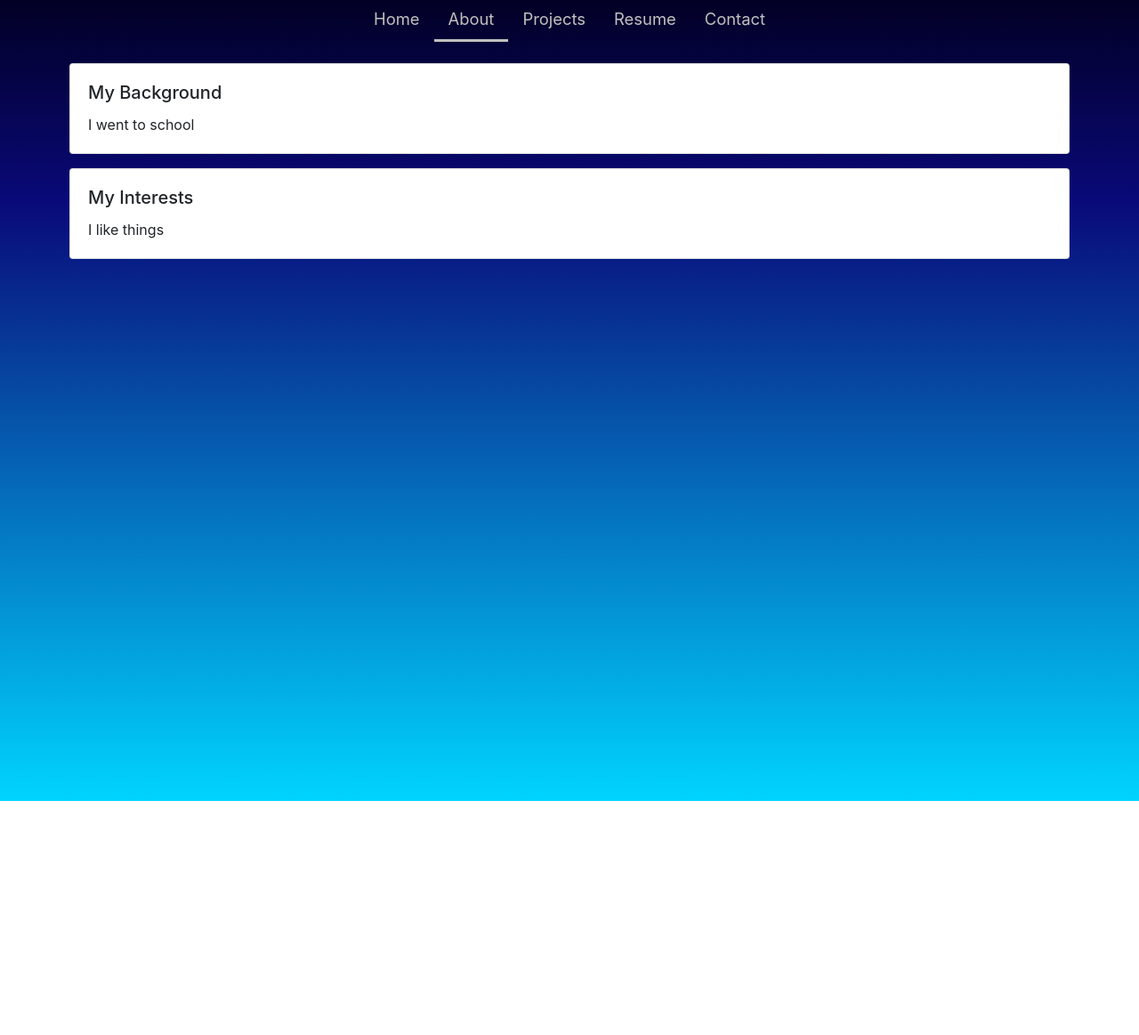
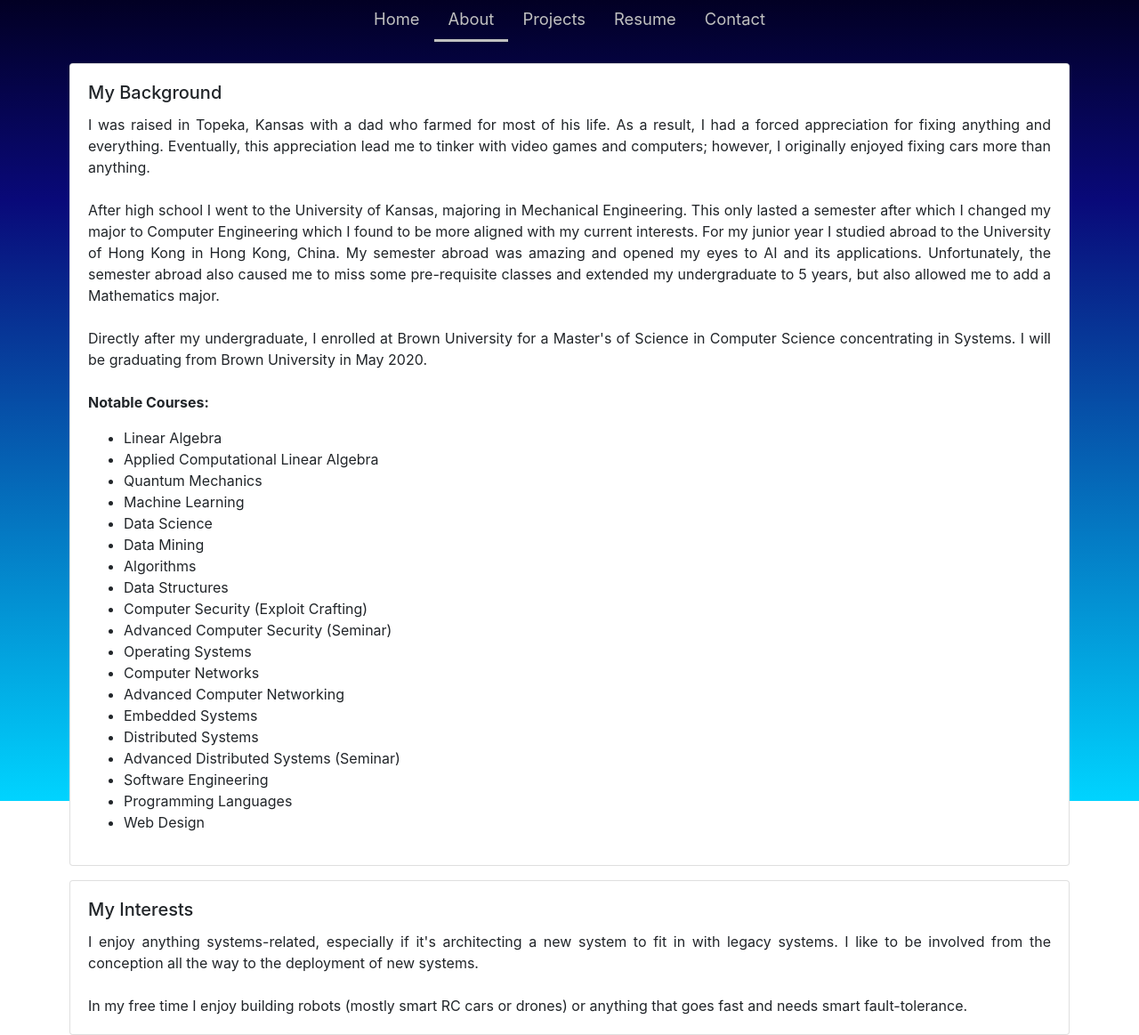
Before and after one commit to Jnrolfe/jnrolfe.github.io, a Jekyll site: the page built from about.html, in a window 1280 px wide. Shown: the whole page at 89% size. Built offline with Jekyll 4.4.1, drawn with Linux system fonts in a browser that asks for light colours; before the commit the page ends 900 px from its top, so only the background shows below that.

Commit message:
first draft on about sections

```diff
--- a/about.html
+++ b/about.html
@@ -2,20 +2,62 @@
 layout: default
 title: James Rolfe
 ---
-<div class="container bg-transparent">
-  <div class="row px-2 pb-2 pt-4">
+<div class="container flex-fill mb-4 mt-4 bg-transparent">
+  <div class="row px-2 pb-2">
     <div class="card w-100">
       <div class="card-body">
         <h5 class="card-title">My Background</h5>
-        <p class="card-text text-justify">I went to school</p>
+        <p class="card-text text-justify">I was raised in Topeka, Kansas with a dad who farmed for most
+        of his life. As a result, I had a forced appreciation for fixing anything and everything. Eventually, this appreciation lead me to tinker with video games and computers; however, I originally enjoyed fixing cars more than anything. <br><br>
+
+         After high school I went to the University of Kansas, majoring in Mechanical Engineering. This only lasted a semester
+         after which I changed my major to Computer Engineering which I found to be more aligned with my
+         current interests. For my junior year I studied abroad to the University of Hong Kong in Hong Kong, China.
+         My semester abroad was amazing and opened my eyes to AI and its applications. Unfortunately, the
+         semester abroad also caused me to miss some pre-requisite classes and extended my undergraduate to 5 years, but also allowed me
+         to add a Mathematics major. <br><br>
+
+         Directly after my undergraduate, I enrolled at Brown University for a Master's of Science in
+         Computer Science concentrating in Systems. I will be graduating from Brown University in May 2020.
+         <br><br>
+
+         <b>Notable Courses:</b>
+         <ul>
+           <li>Linear Algebra</li>
+           <li>Applied Computational Linear Algebra</li>
+           <li>Quantum Mechanics</li>
+           <li>Machine Learning</li>
+           <li>Data Science</li>
+           <li>Data Mining</li>
+           <li>Algorithms</li>
+           <li>Data Structures</li>
+           <li>Computer Security (Exploit Crafting)</li>
+           <li>Advanced Computer Security (Seminar)</li>
+           <li>Operating Systems</li>
+           <li>Computer Networks</li>
+           <li>Advanced Computer Networking</li>
+           <li>Embedded Systems</li>
+           <li>Distributed Systems</li>
+           <li>Advanced Distributed Systems (Seminar)</li>
+           <li>Software Engineering</li>
+           <li>Programming Languages</li>
+           <li>Web Design</li>
+         </ul>
+        </p>
       </div>
     </div>
   </div>
-  <div class="row p-2">
+  <div class="row px-2 pt-2">
     <div class="card w-100">
       <div class="card-body">
         <h5 class="card-title">My Interests</h5>
-        <p class="card-text text-justify">I like things</p>
+        <p class="card-text text-justify">I enjoy anything systems-related, especially if it's
+        architecting a new system to fit in with legacy systems. I like to be involved from the conception
+        all the way to the deployment of new systems. <br><br>
+
+        In my free time I enjoy building robots (mostly smart RC cars or drones) or anything that goes
+        fast and needs smart fault-tolerance.
+        </p>
       </div>
     </div>
   </div>
```
